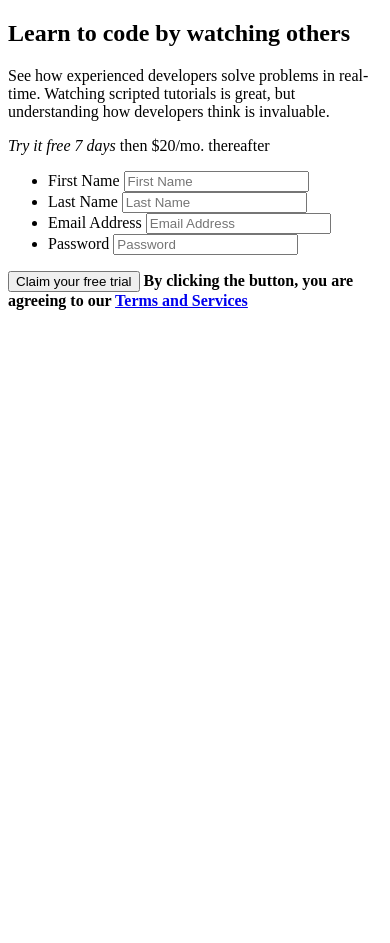
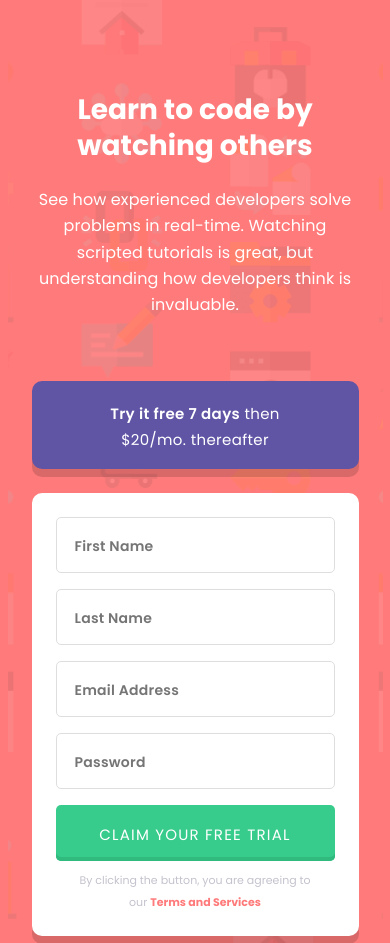
Before and after one commit to SHStorm/fem-intro-component-with-signup-form, a plain HTML site: page index.html in a window 390 px wide. Shown: the top 943 px of the page. Before the commit the page ends 844 px from the top, so only its background shows below. Drawn offline with Linux system fonts and the light colour scheme.

Commit message:
style mobile and desktop versions

```diff
--- a/index.html
+++ b/index.html
@@ -7,53 +7,61 @@
   <link rel="icon" type="image/png" sizes="32x32" href="/images/favicon-32x32.png">
 
   <title>Frontend Mentor | Intro component with sign up form</title>
+
+  <link href="/styles/index.css" rel="stylesheet">
+  <link href="https://fonts.googleapis.com/css2?family=Poppins:ital,wght@0,400;0,500;0,600;0,700;1,400&display=swap"
+        rel="stylesheet">
 </head>
 <body>
-  <section>
-    <h1>Learn to code by watching others</h1>
-    <p>
+  <div class="container">
+    <section class="intro">
+      <h1 class="title">Learn to code by watching others</h1>
+      <p class="text">
         See how experienced developers solve problems in real-time.
         Watching scripted tutorials is great, but understanding how developers think is invaluable.
       </p>
     </section>
 
-  <form>
-    <header>
-      <p><em>Try it free 7 days</em> then $20/mo. thereafter</p>
+    <form class="form">
+      <header class="form-header">
+        <p><em class="trial-text">Try it free 7 days</em> then $20/mo. thereafter</p>
       </header>
 
-    <ul>
-      <li>
-        <label>
-          <span>First Name</span>
-          <input type="text" placeholder="First Name" required>
+      <div class="form-body">
+        <ul class="field-list">
+          <li class="field-item">
+            <label class="field">
+              <span class="sr-only">First Name</span>
+              <input class="field-input" type="text" placeholder="First Name" required>
             </label>
           </li>
 
-      <li>
-        <label>
-          <span>Last Name</span>
-          <input type="text" placeholder="Last Name" required>
+          <li class="field-item">
+            <label class="field">
+              <span class="sr-only">Last Name</span>
+              <input class="field-input" type="text" placeholder="Last Name" required>
             </label>
           </li>
 
-      <li>
-        <label>
-          <span>Email Address</span>
-          <input type="email" placeholder="Email Address" required>
+          <li class="field-item">
+            <label class="field">
+              <span class="sr-only">Email Address</span>
+              <input class="field-input" type="email" placeholder="Email Address" required>
             </label>
           </li>
 
-      <li>
-        <label>
-          <span>Password</span>
-          <input type="password" placeholder="Password" required>
+          <li class="field-item">
+            <label class="field">
+              <span class="sr-only">Password</span>
+              <input class="field-input" type="password" placeholder="Password" required>
             </label>
           </li>
         </ul>
 
-    <button>Claim your free trial</button>
-    <strong>By clicking the button, you are agreeing to our <a href="#">Terms and Services</a></strong>
+        <button class="button">Claim your free trial</button>
+        <strong class="agreement">By clicking the button, you are agreeing to our <a class="agreement-link" href="#">Terms and Services</a></strong>
+      </div>
     </form>
+  </div>
 </body>
 </html>
--- /dev/null
+++ b/styles/index.css
@@ -0,0 +1,243 @@
+/* Custom reset */
+*, *::before, *::after {
+  margin: 0;
+  padding: 0;
+  box-sizing: inherit;
+}
+
+html {
+  display: flex;
+  min-height: 100%;
+  box-sizing: border-box;
+
+  font-size: 62.5%;
+}
+
+body {
+  flex: 1;
+
+  font-size: 1.6rem;
+}
+
+ul {
+  list-style-type: none;
+}
+
+em, strong, input, button {
+  color: inherit;
+  font: inherit;
+}
+
+button {
+  cursor: pointer;
+}
+
+.sr-only {
+  border: 0 !important;
+  clip: rect(1px, 1px, 1px, 1px) !important;
+  clip-path: inset(50%) !important;
+  height: 1px !important;
+  margin: -1px !important;
+  overflow: hidden !important;
+  padding: 0 !important;
+  position: absolute !important;
+  width: 1px !important;
+  white-space: nowrap !important;
+}
+
+/* Main styles */
+body {
+  color: #ffffff;
+  font: 1.6rem 'Poppins', sans-serif;
+
+  background: hsl(0, 100%, 74%);
+}
+
+.container {
+  display: flex;
+  flex-direction: column;
+  padding: 9.2rem 2.4rem 6.8rem;
+  width: 100%;
+  max-width: 37.5rem;
+  min-height: 100%;
+  margin: 0 auto;
+
+  background: url('/images/bg-intro-mobile.png') no-repeat center / cover;
+}
+
+.intro {
+  text-align: center;
+}
+
+.title {
+  font-size: 2.8rem;
+  font-weight: 700;
+  line-height: 1.3;
+}
+
+.text {
+  margin-top: 2.2rem;
+
+  line-height: 1.65;
+  letter-spacing: 0.01rem;
+}
+
+.form {
+  margin-top: 6.2rem;
+  width: 100%;
+  max-width: 54rem;
+
+  text-align: center;
+}
+
+.form-header {
+  padding: 2rem 6rem 1.6rem;
+
+  font-size: 1.5rem;
+  line-height: 1.75;
+  letter-spacing: 0.035rem;
+
+  border-radius: 1rem;
+  background-color: hsl(248, 32%, 49%);
+  box-shadow: 0 0.8rem 0 rgba(0, 0, 0, 0.15);
+}
+
+.trial-text {
+  font-weight: 600;
+}
+
+.form-body {
+  display: flex;
+  flex-direction: column;
+  margin-top: 2.4rem;
+  padding: 2.4rem 2.4rem 2.3rem;
+
+  color: #000;
+
+  border-radius: 1rem;
+  background-color: #ffffff;
+  box-shadow: 0 0.8rem 0 rgba(0, 0, 0, 0.15);
+}
+
+.field-list {
+  margin-bottom: 1.6rem;
+}
+
+.field-item:not(:last-child) {
+  margin-bottom: 1.6rem;
+}
+
+.field {
+  display: block;
+  font-weight: 600;
+}
+
+.field-input {
+  width: 100%;
+  padding: 1.8rem 1.8rem 1.5rem;
+
+  font-size: 1.4rem;
+  letter-spacing: 0.025rem;
+
+  border-radius: 0.5rem;
+  border: 0.1rem solid #dedede;
+}
+
+.field-input:focus {
+  border-color: #605b79;
+
+  outline: none;
+}
+
+.button {
+  display: flex;
+  justify-content: center;
+  align-items: center;
+  padding: 1.8rem 1.8rem 1.5rem;
+
+  color: #ffffff;
+  font-weight: 400;
+  font-size: 1.5rem;
+  letter-spacing: 0.12rem;
+  text-transform: uppercase;
+
+  border: none;
+  border-radius: 0.5rem;
+  background-color: hsl(154, 59%, 51%);
+  box-shadow: inset 0 -0.4rem 0 0 #30ba7e;
+}
+
+.button:active {
+  background-color: #30ba7e;
+}
+
+.agreement {
+  margin: 0.9rem 1.5rem 0;
+
+  color: #c4c2cd;
+  font-size: 1.1rem;
+  font-weight: 400;
+  line-height: 1.95;
+}
+
+.agreement-link {
+  color: hsl(0, 100%, 74%);
+  text-decoration: none;
+  font-weight: 700;
+}
+
+@media (min-width: 1440px) {
+  .container {
+    max-width: 144rem;
+    padding: 0 16.5rem;
+    flex-direction: row;
+    align-items: center;
+
+    background-image: url('/images/bg-intro-desktop.png');
+    background-size: contain;
+  }
+
+  .intro {
+    flex: 1 1 50%;
+    margin-top: 1rem;
+
+    text-align: left;
+  }
+
+  .title {
+    font-size: 4.9rem;
+    line-height: 1.12;
+  }
+
+  .text {
+    margin-top: 3rem;
+  }
+
+  .form {
+    margin-bottom: 6.3rem;
+  }
+
+  .form-header {
+    padding: 1.8rem 6rem 1.6rem;
+  }
+
+  .form-body {
+    padding: 4rem;
+  }
+
+  .field-list {
+    margin-bottom: 2rem;
+  }
+
+  .field-item:not(:last-child) {
+    margin-bottom: 2rem;
+  }
+
+  .field-input {
+    padding: 1.8rem 3.1rem 1.5rem;
+  }
+
+  .agreement {
+    margin-top: 1.2rem;
+  }
+}
```
Lines whose indentation alone changed are shown as unchanged.
